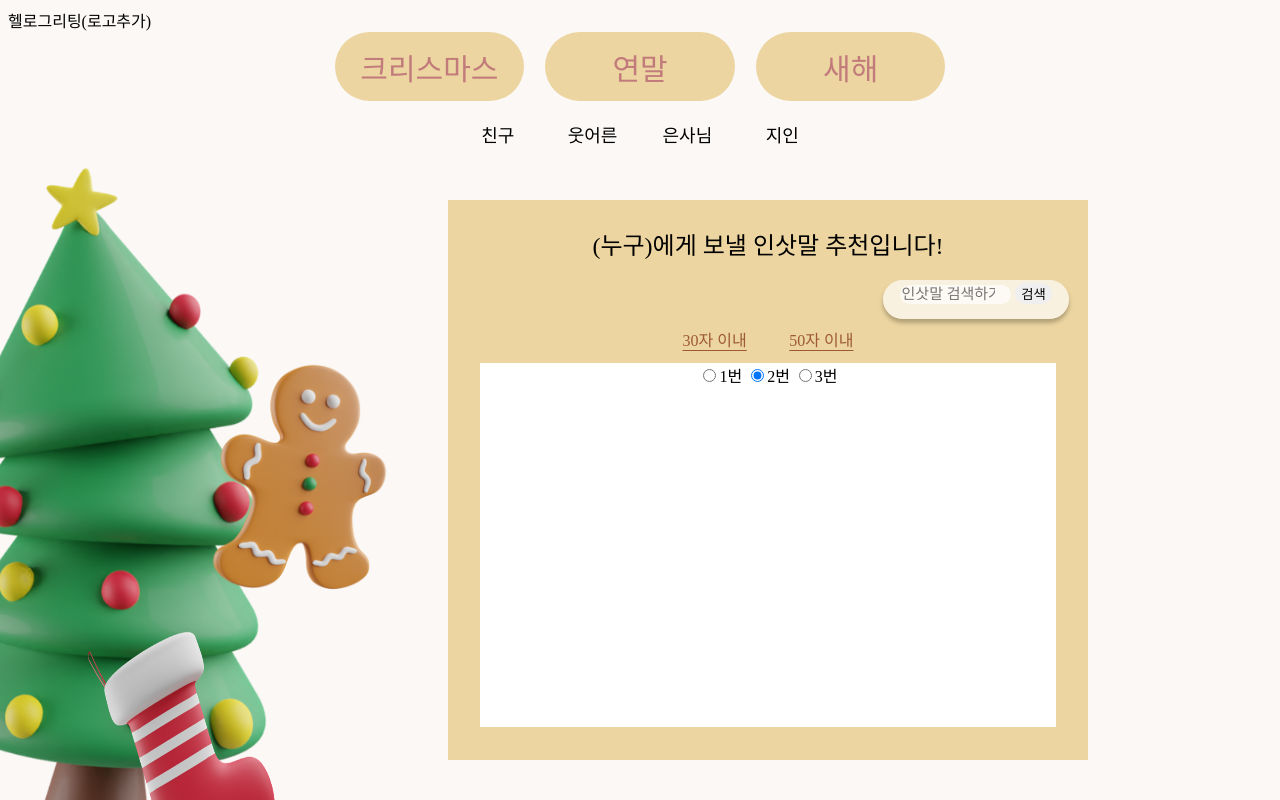
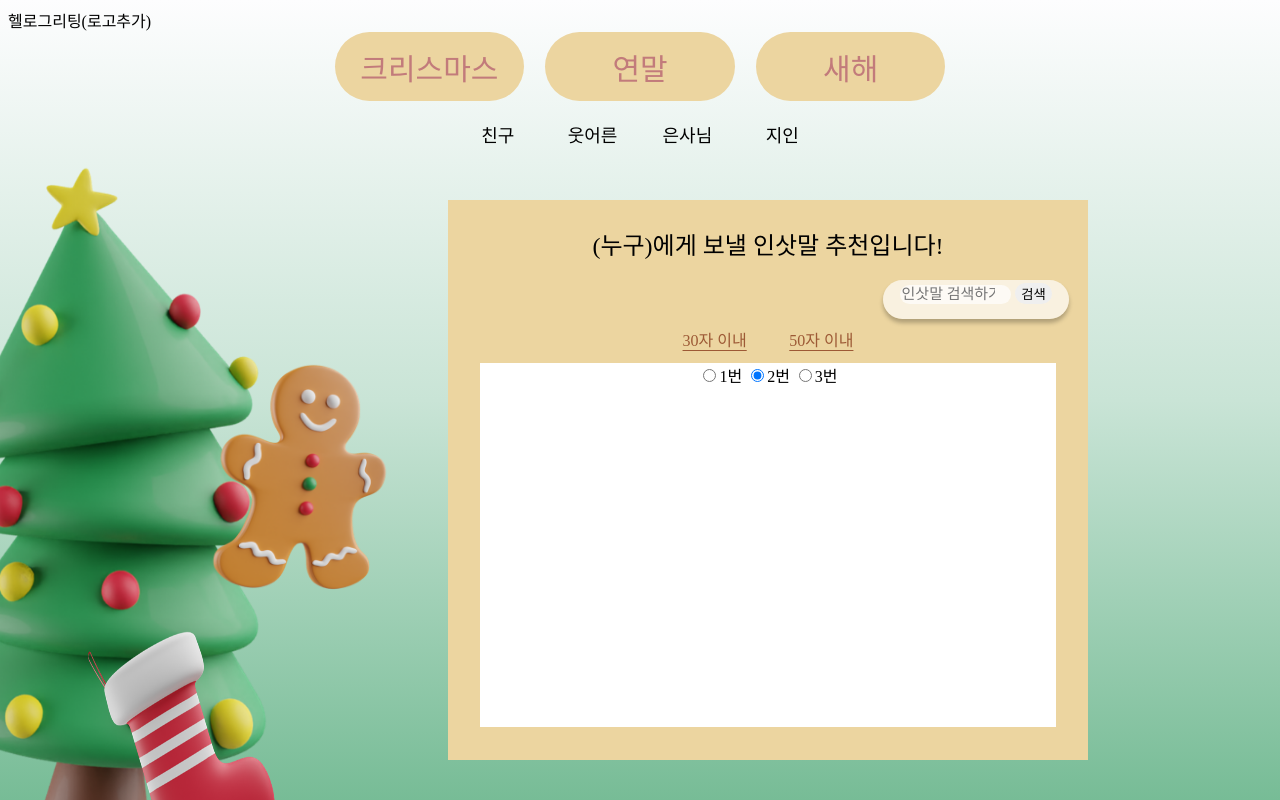
Before and after one commit to GomakLee/Hellogreeting, a Django app: page /Christmaspage/ in a window 1280 px wide. Run offline with Django 4.2, Linux system fonts and the light colour scheme; some web fonts are replaced.

Commit message:
크리스마스 페이지 배경색 바꿈

```diff
--- a/static/css/Christmas.css
+++ b/static/css/Christmas.css
@@ -30,10 +30,10 @@
     left: 4%;
     top: 70%;
 }
-body{
-    height: 100%;
-    background-color: #fbf8f6;
-}
+/*body{*/
+/*    height: 100%;*/
+/*    background-color: #fbf8f6;*/
+/*}*/
 #categoryDivStyle{
     width:50%;
     margin: auto;
@@ -153,3 +153,9 @@ body{
     text-decoration: underline;
     text-underline-position:under;
 }
+
+html{
+    height: 100%;
+    background:linear-gradient(#fdfdfe, rgb(201, 228, 214), #77bc96);
+
+}
```
